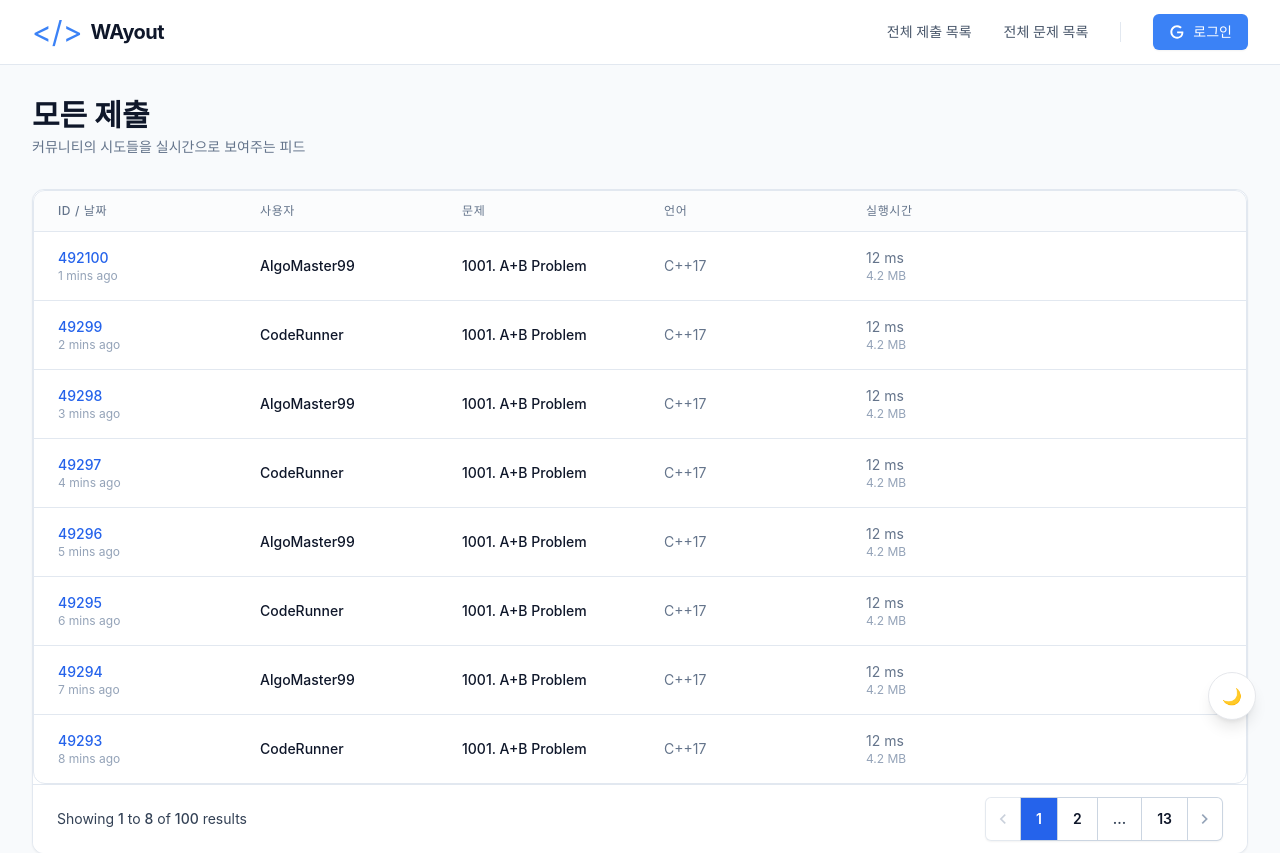
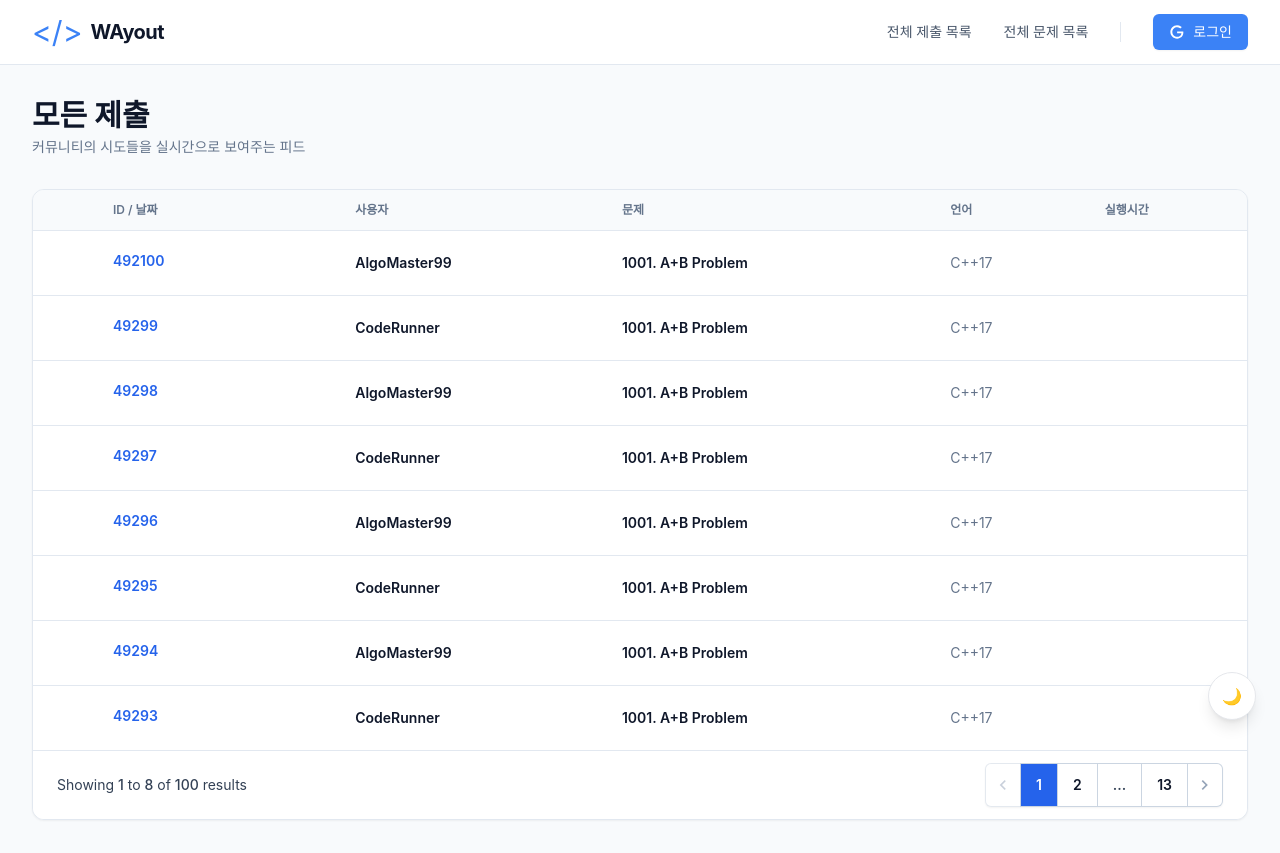
Before and after one commit to team-dopamine/wayout-web, a React (Create React App) app: page /submissions in a window 1280 px wide. Shown: the top 853 px of the page. Built offline with nearby package versions, Linux system fonts and the light colour scheme; no server answers; a web font is replaced by a local one.

Commit message:
feat: submissions 테이블 컴포넌트 분리 및 UI 개선

```diff
--- a/src/components/submissions/SubmissionHeader.tsx
+++ b/src/components/submissions/SubmissionHeader.tsx
@@ -1,19 +1,33 @@
-const HEADERS = ['ID / 날짜', '사용자', '문제', '언어', '실행시간'];
+import type { SubmissionTableMode } from '../../types/submissions.ui.type';
 
-const SubmissionHeader = () => (
-  <thead className="bg-slate-50/50 dark:bg-slate-800/50">
-    <tr>
-      {HEADERS.map((label) => (
-        <th
-          key={label}
-          className="px-6 py-3 text-left text-xs font-medium uppercase tracking-wider text-slate-500 dark:text-slate-400"
-        >
-          {label}
+interface SubmissionHeaderProps {
+  mode?: SubmissionTableMode;
+}
+
+export default function SubmissionHeader({ mode = 'problem' }: SubmissionHeaderProps) {
+  return (
+    <thead className="border-b border-slate-200 bg-slate-50/90 dark:border-slate-700 dark:bg-slate-800/80">
+      <tr>
+        <th className="py-3 pl-20 pr-4 text-left text-xs font-semibold text-slate-500 dark:text-slate-400">
+          ID / 날짜
         </th>
-      ))}
-      <th className="px-6 py-3" />
-    </tr>
-  </thead>
-);
 
-export default SubmissionHeader;
+        <th className="px-4 py-3 text-left text-xs font-semibold text-slate-500 dark:text-slate-400">
+          사용자
+        </th>
+
+        <th className="px-4 py-3 text-left text-xs font-semibold text-slate-500 dark:text-slate-400">
+          {mode === 'platform' ? '플랫폼' : '문제'}
+        </th>
+
+        <th className="px-4 py-3 text-left text-xs font-semibold text-slate-500 dark:text-slate-400">
+          언어
+        </th>
+
+        <th className="px-4 py-3 text-left text-xs font-semibold text-slate-500 dark:text-slate-400">
+          실행시간
+        </th>
+      </tr>
+    </thead>
+  );
+}
--- a/src/components/submissions/SubmissionRow.tsx
+++ b/src/components/submissions/SubmissionRow.tsx
@@ -1,61 +1,57 @@
 import { Link } from 'react-router-dom';
-import { Submission } from './SubmissionTable';
+import type { SubmissionTableItem, SubmissionTableMode } from '../../types/submissions.ui.type';
 
 interface SubmissionRowProps {
-  data: Submission;
+  data: SubmissionTableItem;
+  mode?: SubmissionTableMode;
 }
 
-const SubmissionRow = ({ data }: SubmissionRowProps) => {
+export default function SubmissionRow({ data, mode = 'problem' }: SubmissionRowProps) {
   return (
     <tr className="transition-colors hover:bg-slate-50 dark:hover:bg-slate-800/50">
-      {/* 제출번호 */}
-      <td className="whitespace-nowrap px-6 py-4 text-sm">
+      <td className="py-5 pl-20 pr-4 align-middle">
         <Link
           to={`/submission/${data.id}`}
-          className="inline-block font-medium text-blue-600 hover:text-blue-500 hover:underline"
+          className="block text-sm font-semibold text-blue-600 hover:underline dark:text-blue-400"
         >
           {data.id}
         </Link>
-        <div className="text-xs text-slate-400">{data.time}</div>
+        <div className="mt-1 text-sm text-slate-400 dark:text-slate-500">{data.dateLabel}</div>
       </td>
 
-      {/* 유저 */}
-      <td className="whitespace-nowrap px-6 py-4 text-sm font-medium dark:text-white">
+      {/* 사용자 */}
+      <td className="px-4 py-5 align-middle">
         <Link
           to={`/profile/${data.user}`}
-          className="block max-w-[180px] truncate text-left hover:text-blue-600 hover:underline dark:hover:text-blue-400"
+          className="block truncate text-sm font-semibold text-slate-900 hover:text-blue-600 hover:underline dark:text-white dark:hover:text-blue-400"
           title={data.user}
         >
           {data.user}
         </Link>
       </td>
 
-      {/* 문제 */}
-      <td className="px-6 py-4">
+      {/* 문제 or 플랫폼 */}
+      <td className="px-4 py-5 align-middle">
         <div
-          className="max-w-full truncate text-sm font-medium dark:text-white"
-          title={data.problem}
+          className="truncate text-sm font-semibold text-slate-900 dark:text-white"
+          title={mode === 'platform' ? (data.platform ?? '-') : data.problem}
         >
-          {data.problem}
+          {mode === 'platform' ? (data.platform ?? '-') : data.problem}
         </div>
       </td>
 
       {/* 언어 */}
-      <td className="whitespace-nowrap px-6 py-4 text-sm text-slate-500 dark:text-slate-400">
-        <span className="block max-w-[120px] truncate" title={data.language}>
-          {data.language}
-        </span>
+      <td className="px-4 py-5 align-middle text-sm text-slate-500 dark:text-slate-400">
+        {data.language}
       </td>
 
-      {/* 성능 */}
-      <td className="whitespace-nowrap px-6 py-4 text-sm text-slate-500 dark:text-slate-400">
-        <div className="flex flex-col">
-          <span>{data.performance.time}</span>
-          <span className="text-xs text-slate-400">{data.performance.memory}</span>
+      {/* 실행시간 */}
+      <td className="px-4 py-5 align-middle">
+        <div className="flex flex-col text-sm text-slate-500 dark:text-slate-400">
+          <span>{data.executionTime}</span>
+          <span className="mt-1 text-sm text-slate-400 dark:text-slate-500">{data.memory}</span>
         </div>
       </td>
     </tr>
   );
-};
-
-export default SubmissionRow;
+}
--- a/src/components/submissions/SubmissionTable.tsx
+++ b/src/components/submissions/SubmissionTable.tsx
@@ -1,32 +1,24 @@
 import SubmissionHeader from './SubmissionHeader';
 import SubmissionRow from './SubmissionRow';
+import type { SubmissionTableItem, SubmissionTableMode } from '../../types/submissions.ui.type';
 
-export interface Submission {
-  id: string;
-  time: string;
-  user: string;
-  problem: string;
-  language: string;
-  performance: { time: string; memory: string };
+interface SubmissionTableProps {
+  submissions: SubmissionTableItem[];
+  mode?: SubmissionTableMode;
 }
 
-interface SubmissionTableProps {
-  submissions: Submission[];
-}
+export default function SubmissionTable({ submissions, mode = 'problem' }: SubmissionTableProps) {
+  return (
+    <div className="overflow-x-auto">
+      <table className="w-full border-collapse">
+        <SubmissionHeader mode={mode} />
 
-const SubmissionTable = ({ submissions }: SubmissionTableProps) => {
-  return (
-    <div className="overflow-x-auto rounded-xl border border-slate-200 dark:border-slate-700">
-      <table className="w-full min-w-[900px] table-fixed divide-y divide-slate-200 dark:divide-slate-700">
-        <SubmissionHeader />
         <tbody className="divide-y divide-slate-200 dark:divide-slate-700">
           {submissions.map((item) => (
-            <SubmissionRow key={item.id} data={item} />
+            <SubmissionRow key={item.id} data={item} mode={mode} />
           ))}
         </tbody>
       </table>
     </div>
   );
-};
-
-export default SubmissionTable;
+}
--- /dev/null
+++ b/src/utils/submission.mapper.ts
@@ -0,0 +1,17 @@
+import type { Submission as ApiSubmission } from '@/apis/submissions/submissions.type';
+import type { SubmissionTableItem } from '../types/submissions.ui.type';
+import { getTimeAgo } from '@/utils/time';
+
+export function mapSubmissionToTableItem(item: ApiSubmission): SubmissionTableItem {
+  return {
+    id: item.id,
+    dateLabel: getTimeAgo(item.createdAt),
+    user: item.nickname,
+    problem: item.title,
+    platform: '-', // 임시처리, 응답 결과에 platform 들어오면 밑에 걸로 수정
+    // platform: item.platform,
+    language: item.language,
+    executionTime: `${Number(item.executionTime).toFixed(1)} ms`,
+    memory: '-',
+  };
+}
```
Also changed, not shown: src/types/submissions.ui.type.ts (added, +14 -0 lines).
